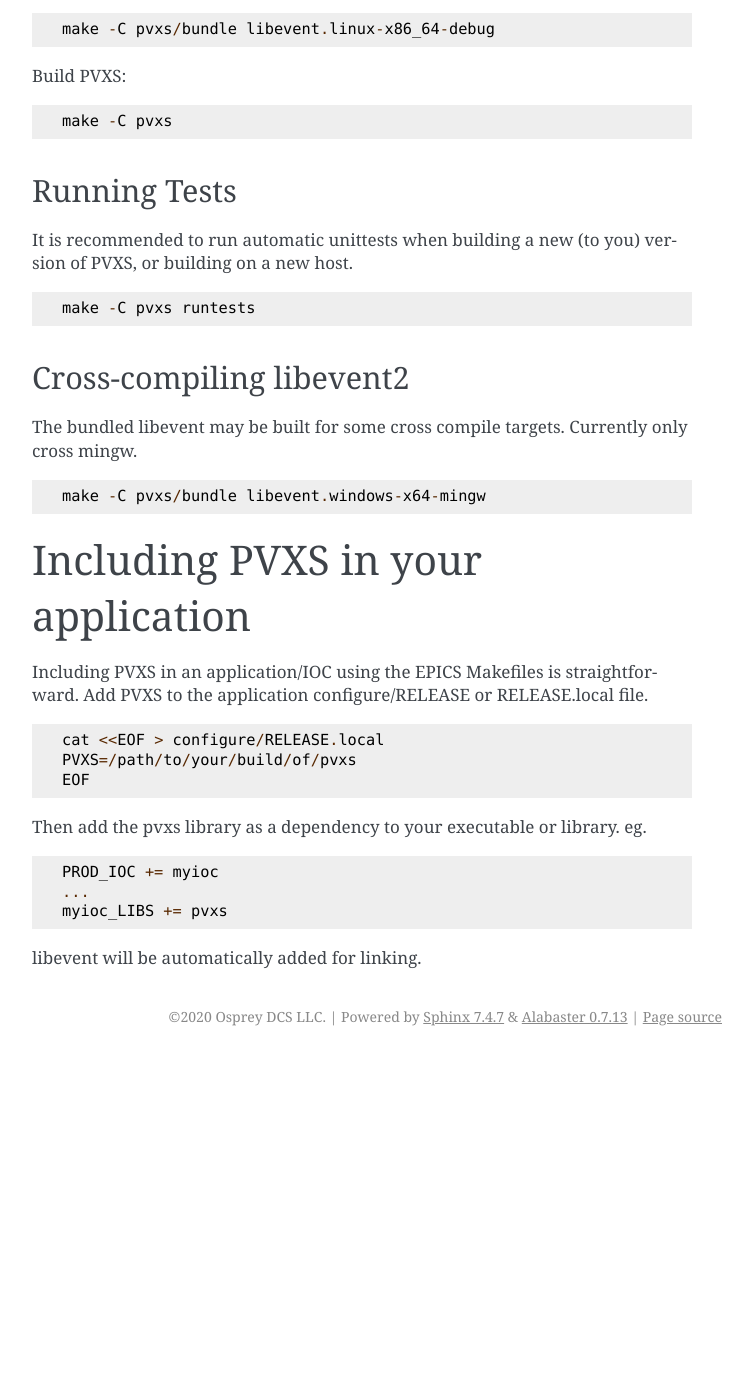
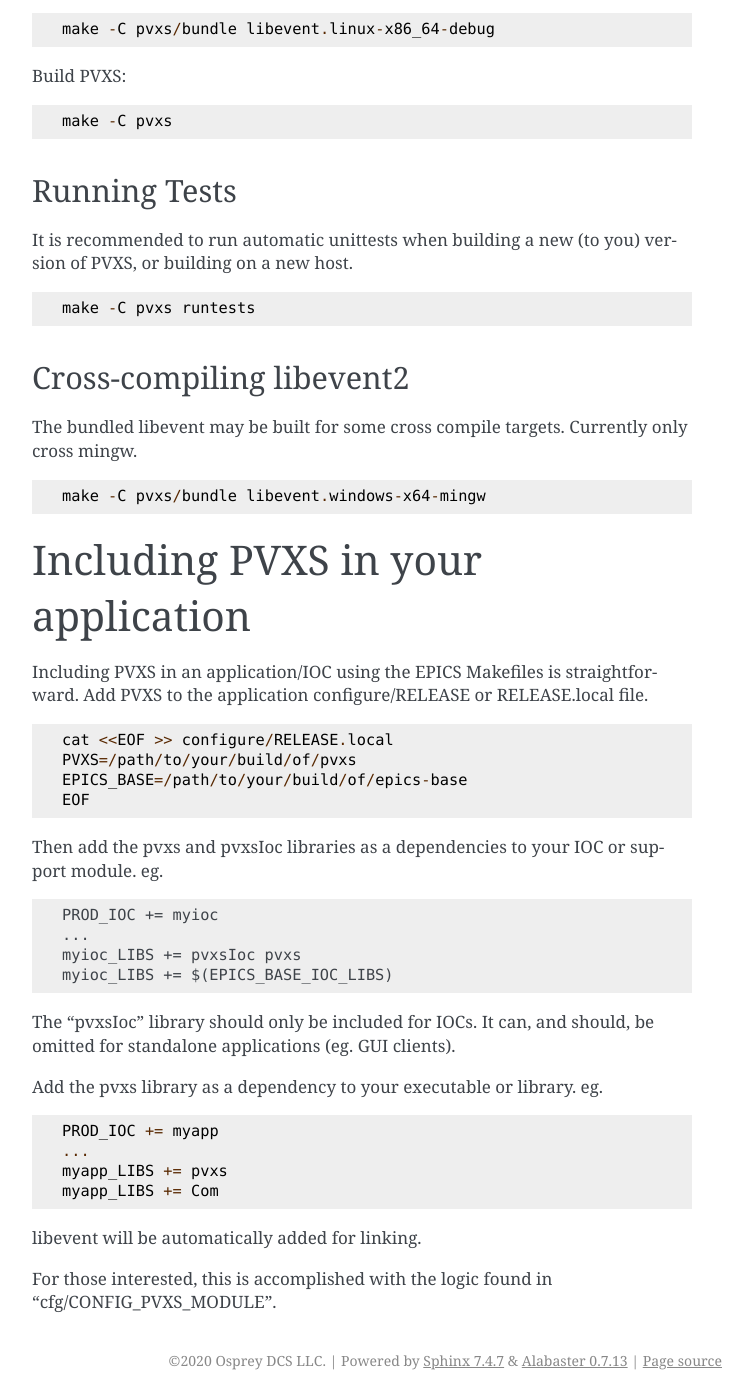
Before and after one commit to epics-base/pvxs, a Sphinx documentation site: the page built from documentation/building.rst, in a window 1280 px wide and 1400 px high, scrolled down 873 px. Shown: the whole window, without its empty margins (388-1141 px from the left). Built offline with Sphinx 7.4.7, drawn with Linux system fonts in a browser that asks for light colours; before the commit the page ends 1929 px from its top, so only the background shows below that.

Commit message:
document IOC integration

```diff
--- a/documentation/building.rst
+++ b/documentation/building.rst
@@ -62,20 +62,38 @@
 
     make -C pvxs/bundle libevent.windows-x64-mingw
 
+.. _includepvxs:
+
 Including PVXS in your application
 ==================================
 
 Including PVXS in an application/IOC using the EPICS Makefiles is straightforward.
 Add PVXS to the application configure/RELEASE or RELEASE.local file. ::
 
-    cat <<EOF > configure/RELEASE.local
+    cat <<EOF >> configure/RELEASE.local
     PVXS=/path/to/your/build/of/pvxs
+    EPICS_BASE=/path/to/your/build/of/epics-base
     EOF
 
-Then add the pvxs library as a dependency to your executable or library. eg. ::
+Then add the pvxs and pvxsIoc libraries as a dependencies to your IOC or support module. eg. ::
 
     PROD_IOC += myioc
     ...
-    myioc_LIBS += pvxs
+    myioc_LIBS += pvxsIoc pvxs
+    myioc_LIBS += $(EPICS_BASE_IOC_LIBS)
+
+The "pvxsIoc" library should only be included for IOCs.
+It can, and should, be omitted for standalone applications
+(eg. GUI clients).
+
+Add the pvxs library as a dependency to your executable or library. eg. ::
+
+    PROD_IOC += myapp
+    ...
+    myapp_LIBS += pvxs
+    myapp_LIBS += Com
 
 libevent will be automatically added for linking.
+
+For those interested, this is accomplished with the logic found in
+"cfg/CONFIG_PVXS_MODULE".
```
Also changed, not shown: documentation/server.rst (+37 -2 lines), 4 other files.
